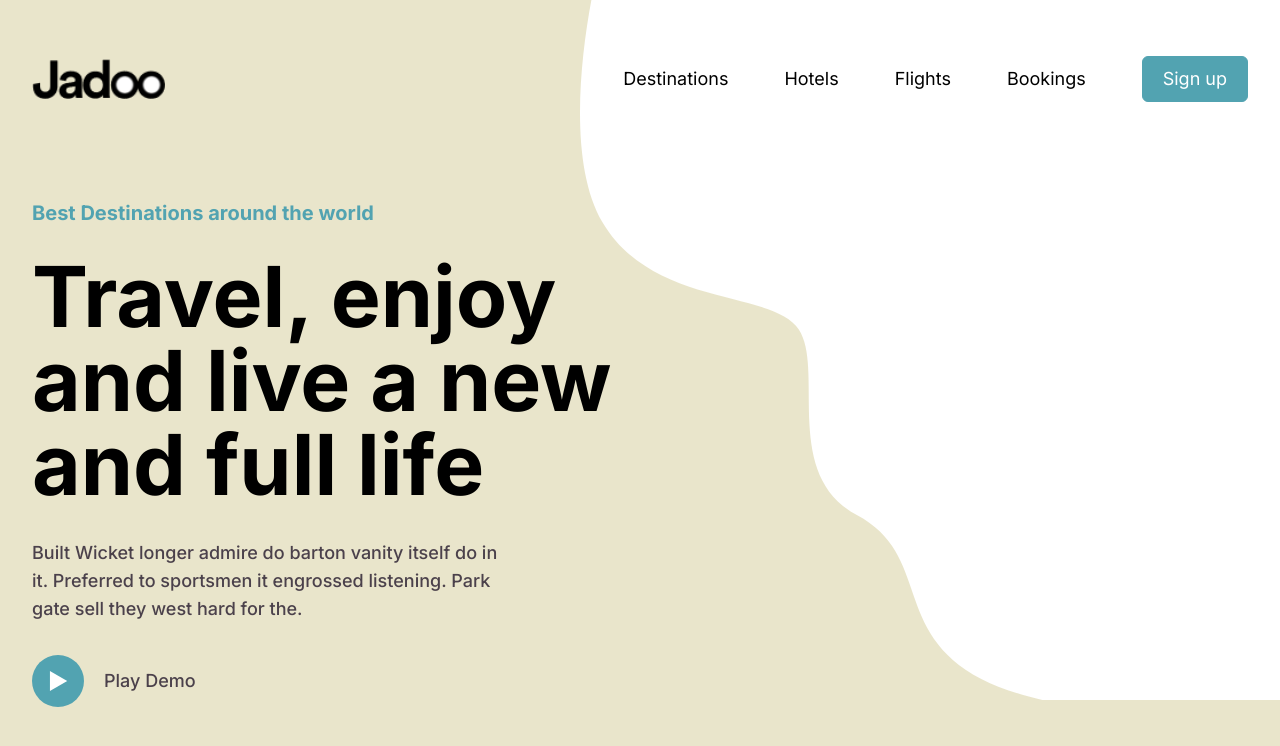
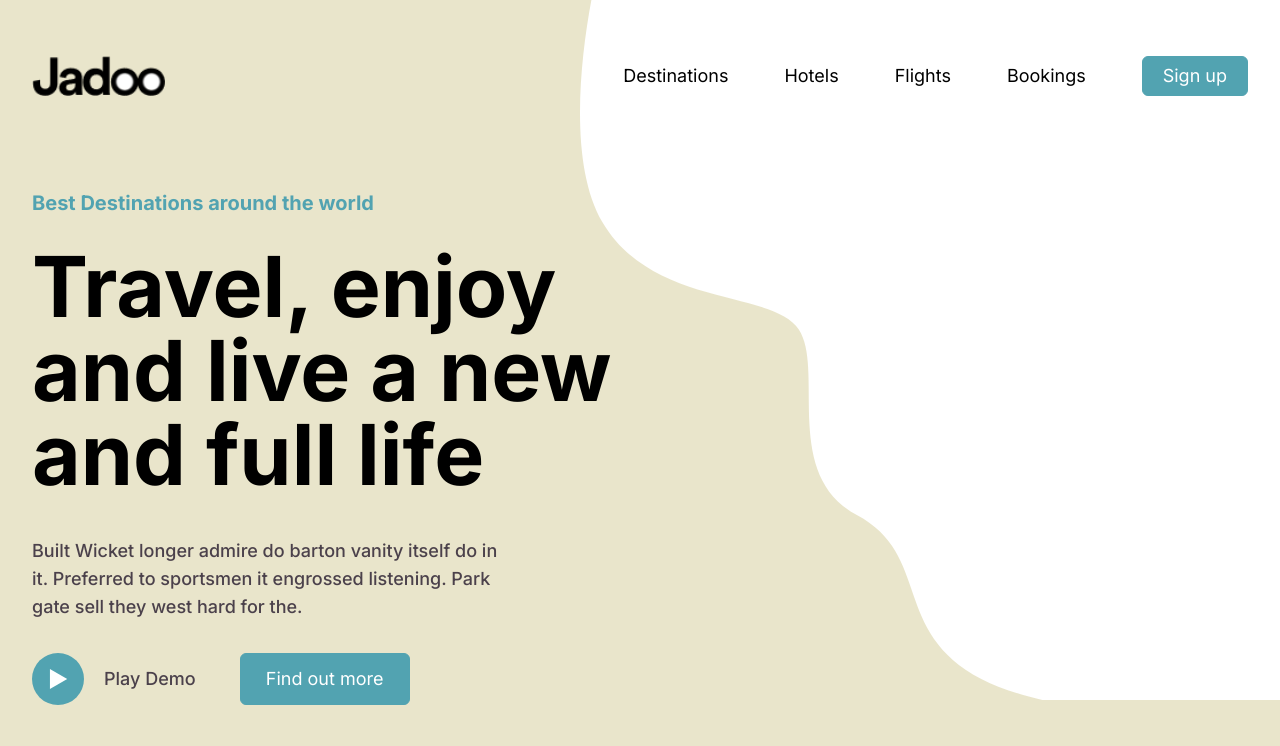
Before and after one commit to smisyuk4/travel-landing, a Next.js app: page / in a window 1280 px wide. Shown: the top 746 px of the page. Built offline with nearby package versions, Linux system fonts and the light colour scheme.

Commit message:
write styles for buttons

```diff
--- a/app/globals.css
+++ b/app/globals.css
@@ -21,7 +21,7 @@ body {
   }
 
   .main-button {
-    @apply bg-accent-800 border-accent-800 hover:bg-accent-100 focus:bg-accent-100 ml-7 rounded-md border px-5 py-2 text-lg text-custom-text-color-100 duration-200 ease-in-out lg:ml-14;
+    @apply bg-accent-800 border-accent-800 hover:bg-accent-100 focus:bg-accent-100 flex items-center justify-center rounded-md border px-3 py-2 text-sm text-custom-text-color-100 duration-200 ease-in-out md:px-5 md:text-lg;
   }
 
   .play-demo-button {
--- a/components/Header.tsx
+++ b/components/Header.tsx
@@ -35,7 +35,11 @@ const Header = () => {
           </ul>
         </nav>
 
-        <Link className='main-button' href={''} aria-label='Sign up'>
+        <Link
+          className='main-button ml-7 lg:ml-14 h-[40px]'
+          href={''}
+          aria-label='Sign up'
+        >
           Sign up
         </Link>
         {/*<Link
--- a/components/Hero.tsx
+++ b/components/Hero.tsx
@@ -8,7 +8,7 @@ export const Hero = () => {
           Best Destinations around the world
         </h2>
         <h1
-          className='relative font-bold leading-none md:mb-6 md:text-[60px] text-[36px] mb-4 lg:mb-8
+          className='relative font-bold leading-none md:mb-10 md:text-[60px] text-[36px] mb-7
             lg:text-[84px]'
         >
           Travel, enjoy and live a new and full life
@@ -23,14 +23,6 @@ export const Hero = () => {
         </p>
 
         <div className='flex gap-[44px]'>
-          {/*<button
-            className='h-[60px] w-[170px] rounded-lg bg-[#F1A501] text-lg font-medium text-white
-              duration-200 ease-in-out hover:bg-[#b78210] hover:text-dark-blue
-              focus:bg-[#b78210] focus:text-dark-blue'
-            type='button'
-          >
-            Find out more
-          </button>*/}
           <div className='flex items-center'>
             <button className='play-demo-button' type='button'>
               <PlayButtonIcon className={'h-5 w-5'} />
@@ -39,6 +31,13 @@ export const Hero = () => {
               Play Demo
             </p>
           </div>
+
+          <button
+            className='h-[40px] w-[120px] lg:h-[52px] md:w-[170px] main-button'
+            type='button'
+          >
+            Find out more
+          </button>
         </div>
       </div>
 
```
